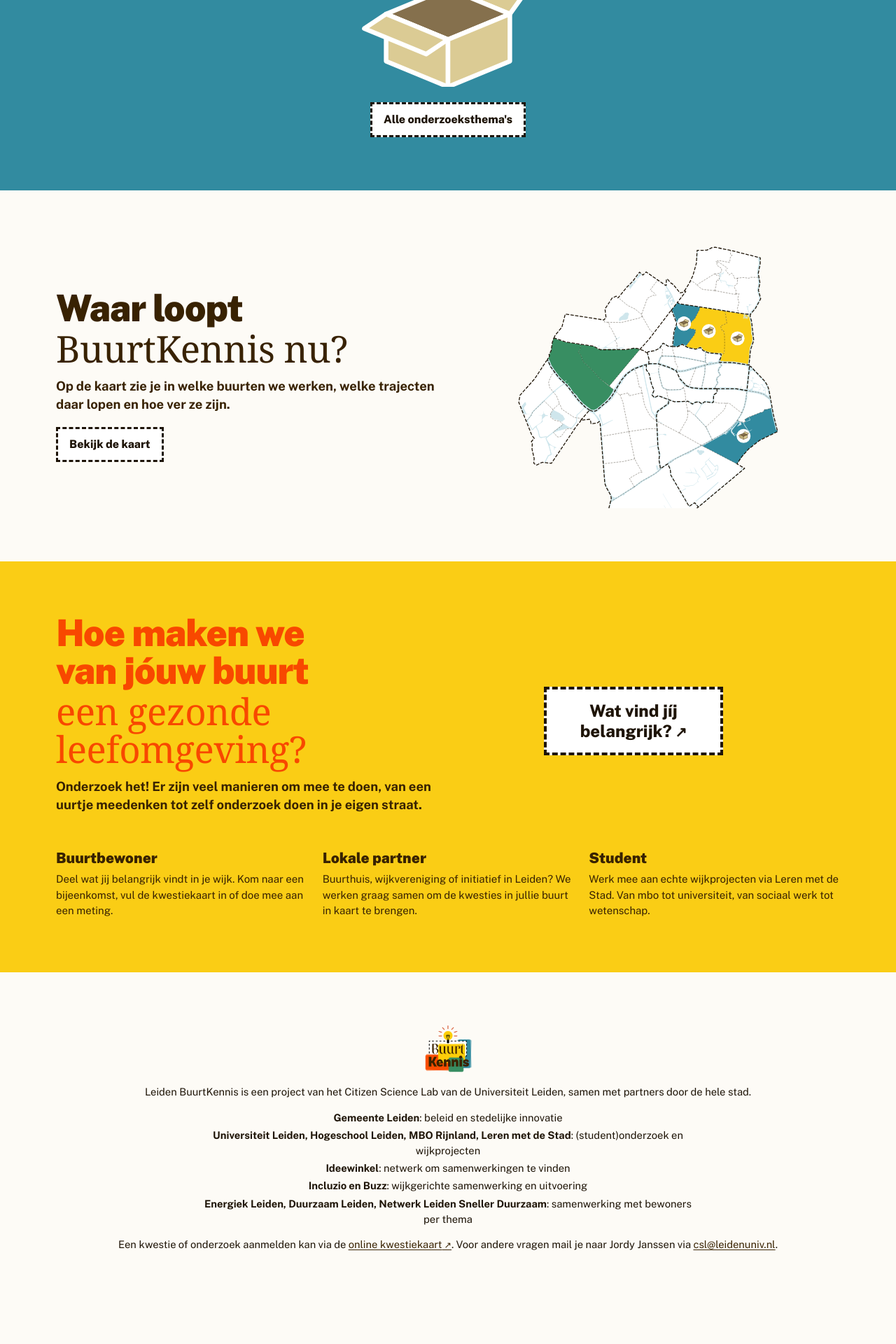
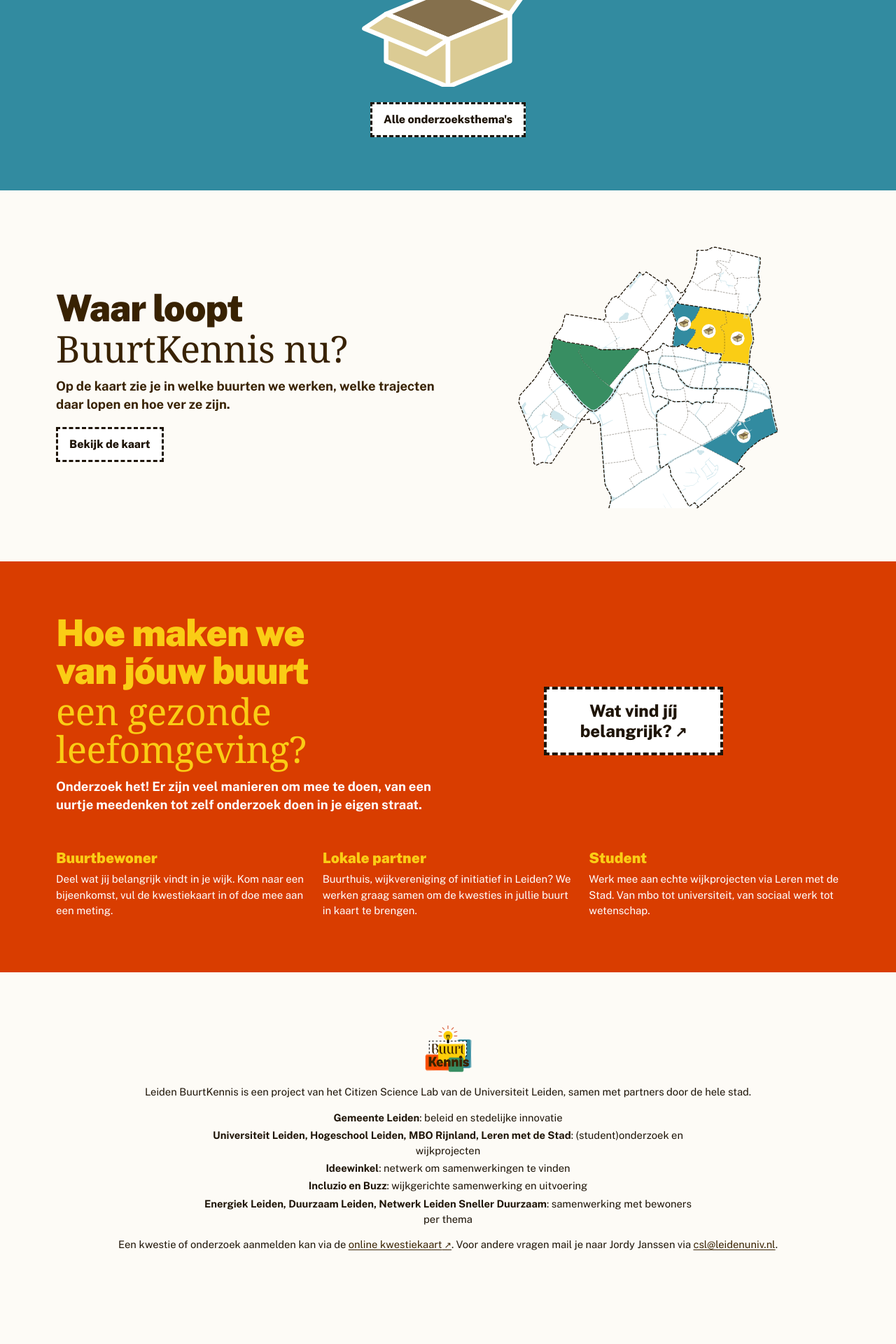
Before and after one commit to CitizenScienceLab/buurtkennis, a Jekyll site: the page built from index.html, in a window 1280 px wide. Shown: the part 1824-3744 px from the top of the page at 70% size. Built offline with Jekyll 4.4.1, drawn with Linux system fonts in a browser that asks for light colours; some web fonts are replaced.

Commit message:
Doe-mee-blok en oproep rood met gele kop in plaats van geel met rood
Geel met rood leek te veel op DHL. Rood iets donkerder dan het logo
(#D93D00), zodat witte tekst leesbaar blijft.

Co-Authored-By: Claude Opus 5.5 <noreply@anthropic.com>

```diff
--- a/_includes/oproep.html
+++ b/_includes/oproep.html
@@ -1,8 +1,8 @@
 {%- assign H = site.data.home -%}
-<section class="blok geel vol oproep" aria-label="Doe mee">
+<section class="blok rood vol oproep" aria-label="Doe mee">
   <div class="kop-rij">
     <div>
-      <h2 class="tweeregel rood">{{ H.cta_kop }}<span>{{ H.cta_kop_onder }}</span></h2>
+      <h2 class="tweeregel">{{ H.cta_kop }}<span>{{ H.cta_kop_onder }}</span></h2>
       <p class="lead">{{ H.cta_tekst }}</p>
     </div>
     <a class="knop groot uit" href="{{ H.kwestiekaart }}" target="_blank" rel="noopener">{{ H.kwestie_knop }}</a>
--- a/assets/bk.css
+++ b/assets/bk.css
@@ -242,9 +242,14 @@ h3 { font-family: var(--kop); font-weight: 800; font-size: .95rem; color: var(--
 .mini-kaart { display: block; aspect-ratio: 1028 / 1024; max-width: 380px; width: 100%; margin: 0 auto; position: relative }
 .mini-kaart svg { position: absolute; inset: 0; width: 100%; height: 100%; pointer-events: none }
 .blok.geel { --bg: var(--fase-D) }
+/* rood blok met gele kop (doe mee, oproep): iets donkerder dan het logorood, zodat witte tekst leesbaar is */
+.blok.rood { --bg: #D93D00; color: #fff }
+.blok.rood .tweeregel { color: var(--fase-D) }
+.blok.rood .lead, .blok.rood .rollen p { color: #fff }
+.blok.rood .rollen h3 { color: var(--fase-D) }
 /* de gekleurde blokken (groen, blauw, geel) zien er in donkere modus hetzelfde uit als in lichte:
    anders wordt de tekst crème op geel en is hij niet te lezen */
-.band, .blok.blauw, .blok.geel { --creme: #FDFBF6; --vlak: #FFFFFF; --inkt: #1E1407; --bruin: #382202; --lijn: #1E1407; --zacht: #6B5A45; --doos-lijn: #382202 }
+.band, .blok.blauw, .blok.geel, .blok.rood { --creme: #FDFBF6; --vlak: #FFFFFF; --inkt: #1E1407; --bruin: #382202; --lijn: #1E1407; --zacht: #6B5A45; --doos-lijn: #382202 }
 /* hoofdknop naar de kwestiekaart: vol in plaats van alleen een kader */
 .knop.vol-knop { background: var(--inkt); color: var(--vlak) }
 .knop.vol-knop:hover { background: var(--vlak); color: var(--inkt) }
--- a/index.html
+++ b/index.html
@@ -67,10 +67,10 @@ thuis: true
   </style>
 </section>
 
-<section class="blok geel vol" id="doe-mee">
+<section class="blok rood vol" id="doe-mee">
   <div class="kop-rij">
     <div>
-      <h2 class="tweeregel rood">{{ H.cta_kop }}<span>{{ H.cta_kop_onder }}</span></h2>
+      <h2 class="tweeregel">{{ H.cta_kop }}<span>{{ H.cta_kop_onder }}</span></h2>
       <p class="lead">{{ H.doe_mee_tekst }}</p>
     </div>
     <a class="knop groot uit" href="{{ H.kwestiekaart }}" target="_blank" rel="noopener">{{ H.kwestie_knop }}</a>
```
